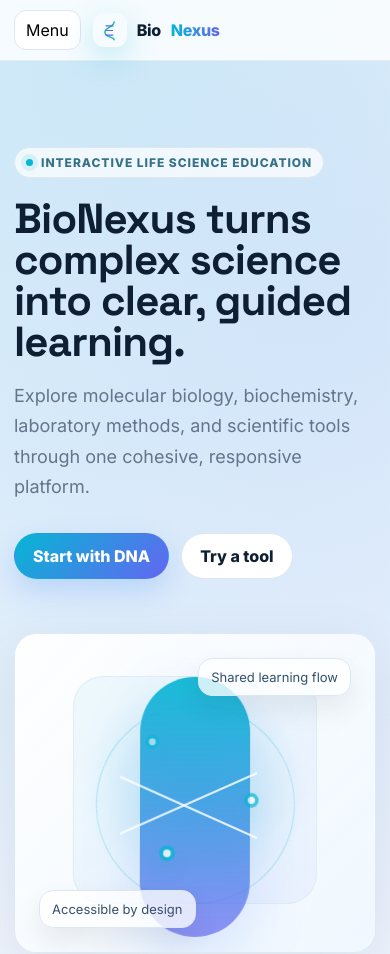
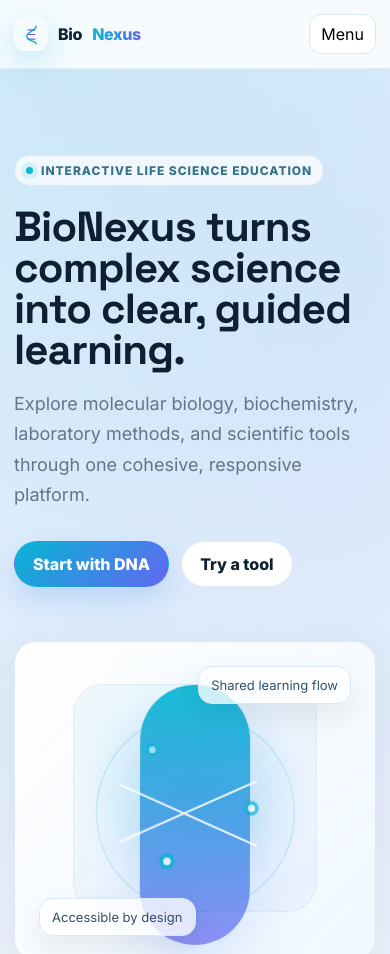
Before and after one commit to ua9396702-pixel/biochem-nexus-1.0, a plain HTML site: page index.html in a window 390 px wide. Shown: the top 954 px of the page. Drawn offline with nearby package versions, Linux system fonts and the light colour scheme.

Commit message:
Revert "Side bar"
This reverts commit 0501fcecbe561b076ad551c1bb69d0744b280d15.

```diff
--- a/assets/bionexus.css
+++ b/assets/bionexus.css
@@ -286,11 +286,8 @@ a.card:focus-visible,button.card:focus-visible,.btn:focus-visible,.pill-button:f
   .workspace-metrics{grid-template-columns:repeat(2,minmax(0,1fr))}
   .glossary-side{position:static;grid-template-columns:repeat(2,minmax(0,1fr))}
   .glossary-controls{min-width:100%}
-  .site-header{padding:10px 0}
-  .nav{justify-content:flex-start;gap:12px}
-  .mobile-toggle{display:block;order:-1}
-  .brand{margin-right:auto}
-  .nav-links{display:flex;position:fixed!important;left:0!important;right:auto!important;top:0!important;bottom:auto!important;width:min(86vw,360px)!important;height:100vh!important;max-height:none!important;overflow-y:auto;overscroll-behavior:contain;flex-direction:column;align-items:stretch;background:#fff;border:0;border-right:1px solid var(--line);border-radius:0 20px 20px 0;padding:86px 14px 22px;box-shadow:var(--shadow);transform:translateX(-105%);visibility:hidden;transition:transform .22s ease,visibility .22s ease;z-index:100}
+  .mobile-toggle{display:block}
+  .nav-links{display:flex;position:fixed;left:0;right:auto;top:0;bottom:0;width:min(82vw,340px);max-height:100vh;overflow-y:auto;overscroll-behavior:contain;flex-direction:column;align-items:stretch;background:#fff;border-right:1px solid var(--line);border-radius:0 18px 18px 0;padding:82px 14px 18px;box-shadow:var(--shadow);transform:translateX(-105%);visibility:hidden;transition:transform .22s ease,visibility .22s ease;z-index:60}
   .study-grid{grid-template-columns:1fr}
   .nav-links.open{transform:translateX(0);visibility:visible}
   .nav-item{width:100%}
```
